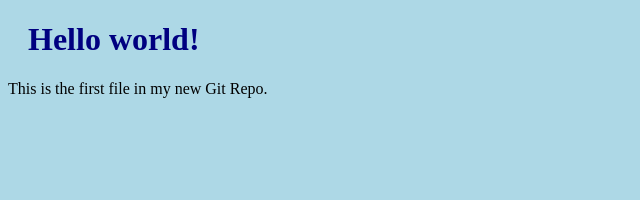
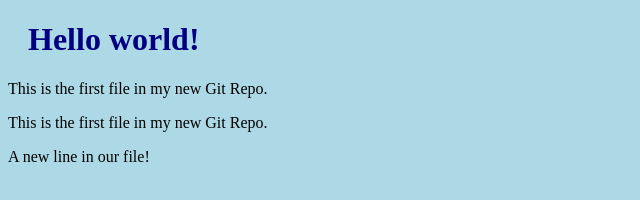
Before and after one commit to HungND1701/LearnGit, a plain HTML site: page index.html in a window 1280 px wide. Shown: the whole page, without its empty margins (0-640 px from the left). Drawn offline with Linux system fonts and the light colour scheme.

Commit message:
undate index.html with a new line

```diff
--- a/index.html
+++ b/index.html
@@ -8,6 +8,7 @@
 
 <h1>Hello world!</h1>
 <p>This is the first file in my new Git Repo.</p>
-
+<p>This is the first file in my new Git Repo.</p>
+<p>A new line in our file!</p>
 </body>
 </html>
```
